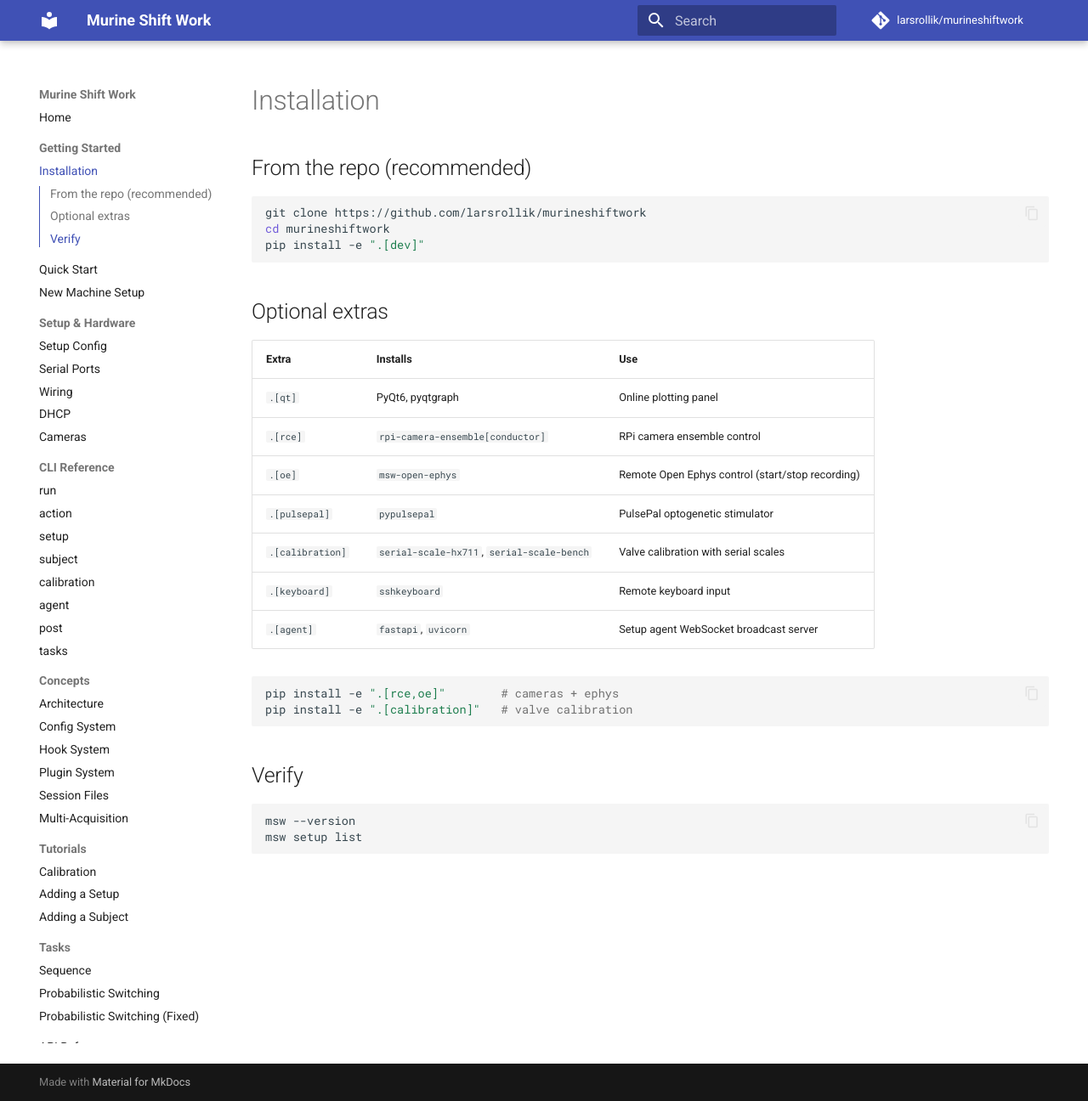
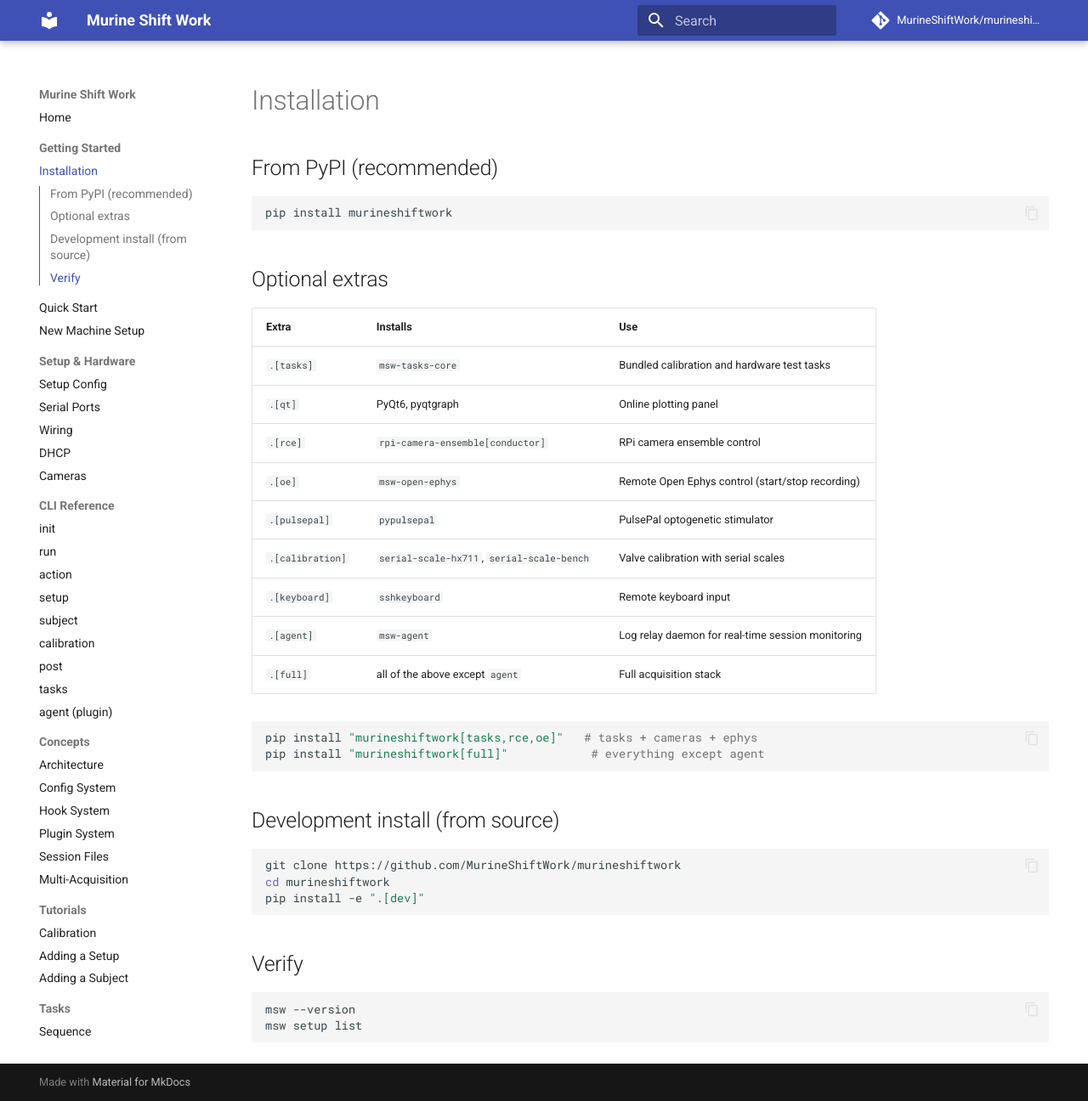
Before and after one commit to MurineShiftWork/murineshiftwork, an MkDocs documentation site: the page built from docs/getting_started/installation.md, in a window 1280 px wide and 1296 px high. Shown: the whole window at 85% size. Built offline with MkDocs 1.6.1 and Material for MkDocs 9.7.7, drawn with Linux system fonts in a browser that asks for light colours; comment, search, counter and statistics services are not loaded.

Commit message:
docs: fix larsrollik refs, add init page, fix AxisConfig field name, add scale device type

````diff
--- a/docs/getting_started/installation.md
+++ b/docs/getting_started/installation.md
@@ -1,28 +1,36 @@
 # Installation
 
-## From the repo (recommended)
+## From PyPI (recommended)
 
 ```bash
-git clone https://github.com/larsrollik/murineshiftwork
-cd murineshiftwork
-pip install -e ".[dev]"
+pip install murineshiftwork
 ```
 
 ## Optional extras
 
 | Extra | Installs | Use |
 |---|---|---|
+| `.[tasks]` | `msw-tasks-core` | Bundled calibration and hardware test tasks |
 | `.[qt]` | PyQt6, pyqtgraph | Online plotting panel |
 | `.[rce]` | `rpi-camera-ensemble[conductor]` | RPi camera ensemble control |
 | `.[oe]` | `msw-open-ephys` | Remote Open Ephys control (start/stop recording) |
 | `.[pulsepal]` | `pypulsepal` | PulsePal optogenetic stimulator |
 | `.[calibration]` | `serial-scale-hx711`, `serial-scale-bench` | Valve calibration with serial scales |
 | `.[keyboard]` | `sshkeyboard` | Remote keyboard input |
-| `.[agent]` | `fastapi`, `uvicorn` | Setup agent WebSocket broadcast server |
+| `.[agent]` | `msw-agent` | Log relay daemon for real-time session monitoring |
+| `.[full]` | all of the above except `agent` | Full acquisition stack |
 
 ```bash
-pip install -e ".[rce,oe]"        # cameras + ephys
-pip install -e ".[calibration]"   # valve calibration
+pip install "murineshiftwork[tasks,rce,oe]"   # tasks + cameras + ephys
+pip install "murineshiftwork[full]"            # everything except agent
+```
+
+## Development install (from source)
+
+```bash
+git clone https://github.com/MurineShiftWork/murineshiftwork
+cd murineshiftwork
+pip install -e ".[dev]"
 ```
 
 ## Verify
--- a/mkdocs.yml
+++ b/mkdocs.yml
@@ -1,10 +1,10 @@
 site_name: Murine Shift Work
 site_description: Behaviour acquisition framework for murine research
-site_url: https://larsrollik.github.io/murineshiftwork/
+site_url: https://MurineShiftWork.github.io/murineshiftwork/
 site_author: Lars B. Rollik
-repo_url: https://github.com/larsrollik/murineshiftwork
-repo_name: larsrollik/murineshiftwork
-edit_uri: edit/main/murineshiftwork/docs/
+repo_url: https://github.com/MurineShiftWork/murineshiftwork
+repo_name: MurineShiftWork/murineshiftwork
+edit_uri: edit/main/docs/
 docs_dir: docs
 
 theme:
@@ -31,14 +31,15 @@
     - DHCP: setup/DHCP.md
     - Cameras: setup/CAMERAS_2026.md
   - CLI Reference:
+    - init: cli/init.md
     - run: cli/run.md
     - action: cli/action.md
     - setup: cli/setup.md
     - subject: cli/subject.md
     - calibration: cli/calibration.md
-    - agent: cli/agent.md
     - post: cli/post.md
     - tasks: cli/tasks.md
+    - agent (plugin): cli/agent.md
   - Concepts:
     - Architecture: concepts/architecture.md
     - Config System: concepts/config_system.md
````
Also changed, not shown: docs/cli/agent.md (+4 -0 lines), docs/cli/init.md (added, +36 -0 lines), docs/setup/setup_config.md (+4 -3 lines).
